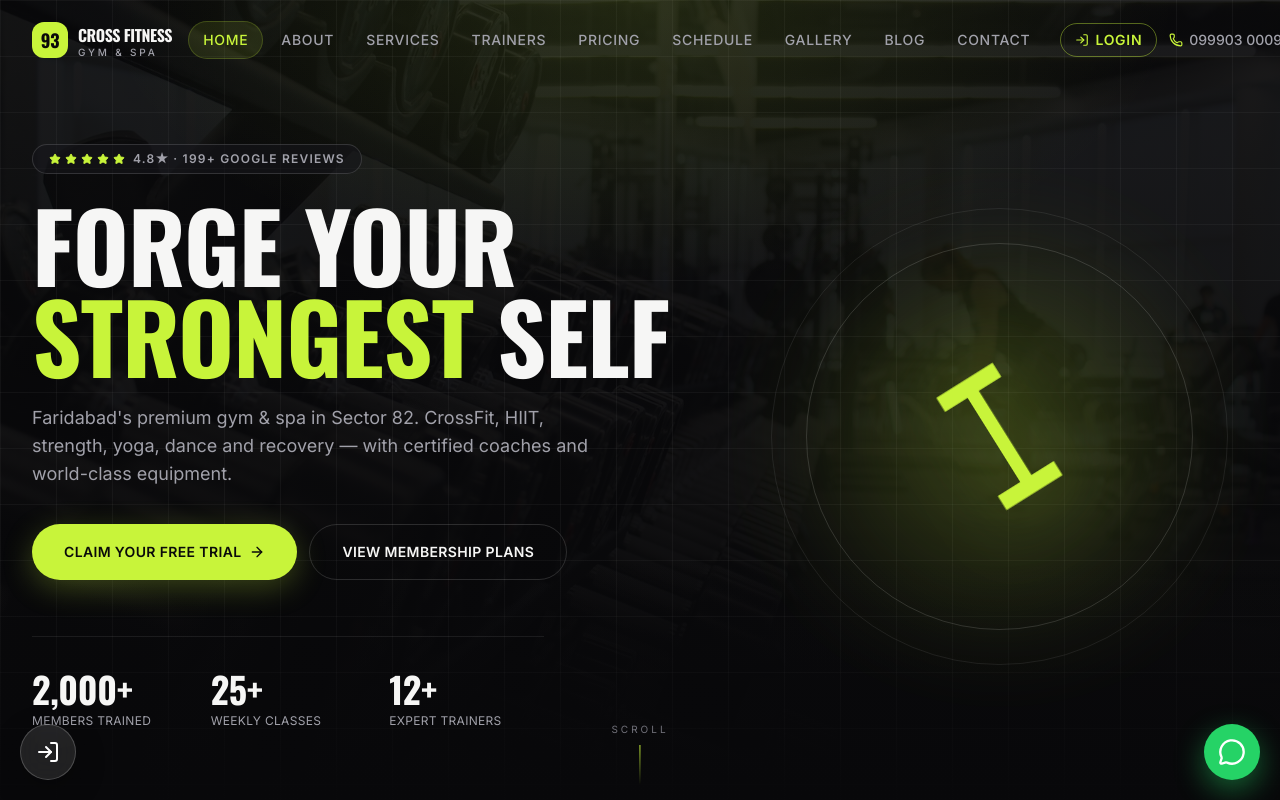
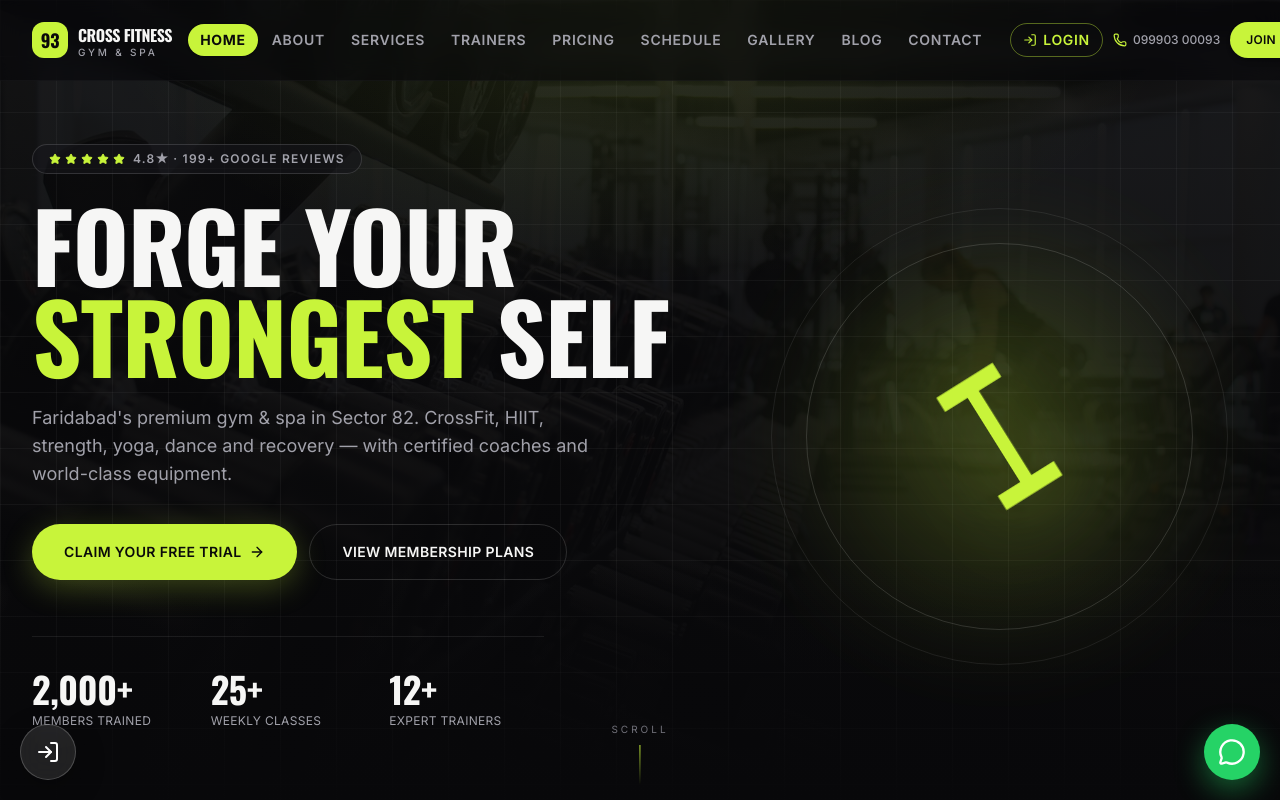
Before and after one commit to BhaveshSolanki2611/93-Cross-Fitness-Gym, a Next.js app: page / in a window 1280 px wide. Shown: the top 800 px of the page. Built offline with nearby package versions, Linux system fonts and the light colour scheme.

Commit message:
fix: restore desktop nav visibility at lg: breakpoint and improve header contrast

```diff
--- a/src/components/layout/site-header.tsx
+++ b/src/components/layout/site-header.tsx
@@ -41,15 +41,16 @@ export function SiteHeader() {
       className={cn(
         "fixed inset-x-0 top-0 z-50 transition-all duration-300",
         scrolled
-          ? "border-b border-border bg-background/85 backdrop-blur-xl shadow-lg"
-          : "border-b border-transparent bg-transparent"
+          ? "border-b border-border bg-background/90 backdrop-blur-xl shadow-lg shadow-black/20"
+          : "border-b border-border/40 bg-background/60 backdrop-blur-md"
       )}
     >
-      <div className="container-x flex h-16 items-center justify-between gap-4 md:h-20">
+      <div className="container-x flex h-16 items-center justify-between gap-2 md:h-20">
+        {/* Brand Logo */}
         <Logo className="shrink-0" />
 
-        {/* Desktop Navigation (XL screens and above for perfect 1-line alignment) */}
-        <nav className="hidden items-center gap-1 xl:flex">
+        {/* Desktop Navigation (visible 1024px lg and above) */}
+        <nav className="hidden items-center justify-center gap-0.5 lg:flex flex-1 px-2">
           {mainNav.map((item) => {
             const active =
               item.href === "/"
@@ -60,10 +61,10 @@ export function SiteHeader() {
                 key={item.href}
                 href={item.href}
                 className={cn(
-                  "whitespace-nowrap rounded-full px-3 py-1.5 text-xs xl:px-3.5 xl:py-2 xl:text-sm font-medium uppercase tracking-wider transition-all",
+                  "whitespace-nowrap rounded-full px-2.5 py-1 text-[11px] lg:px-3 lg:py-1.5 lg:text-xs xl:text-sm font-semibold uppercase tracking-wider transition-all",
                   active
-                    ? "bg-primary/10 text-primary border border-primary/20"
-                    : "text-muted hover:text-foreground hover:bg-surface-2/60"
+                    ? "bg-primary text-primary-foreground font-bold shadow-sm"
+                    : "text-muted hover:text-foreground hover:bg-surface-2/80"
                 )}
               >
                 {item.label}
@@ -72,29 +73,29 @@ export function SiteHeader() {
           })}
         </nav>
 
-        {/* Desktop Right Action Buttons */}
-        <div className="hidden items-center gap-3 xl:flex shrink-0">
+        {/* Desktop Right Actions (visible 1024px lg and above) */}
+        <div className="hidden items-center gap-2.5 lg:flex shrink-0">
           <Link
             href="/login"
-            className="flex items-center gap-1.5 whitespace-nowrap rounded-full border border-primary/40 px-3.5 py-1.5 text-xs xl:text-sm font-semibold uppercase tracking-wider text-primary transition-colors hover:bg-primary hover:text-primary-foreground"
+            className="flex items-center gap-1.5 whitespace-nowrap rounded-full border border-primary/40 px-3 py-1.5 text-xs xl:text-sm font-semibold uppercase tracking-wider text-primary transition-colors hover:bg-primary hover:text-primary-foreground"
           >
             <LogIn className="size-3.5" />
-            Login
+            <span>Login</span>
           </Link>
           <a
             href={`tel:${siteConfig.contact.phonePrimary}`}
-            className="flex items-center gap-1.5 whitespace-nowrap text-xs xl:text-sm font-medium text-muted hover:text-foreground transition-colors"
+            className="hidden xl:flex items-center gap-1.5 whitespace-nowrap text-xs font-medium text-muted hover:text-foreground transition-colors"
           >
             <Phone className="size-3.5 text-primary" />
-            {siteConfig.contact.phonePrimaryDisplay}
+            <span>{siteConfig.contact.phonePrimaryDisplay}</span>
           </a>
           <ButtonLink href="/join" size="sm" className="whitespace-nowrap shadow-md">
             Join Now
           </ButtonLink>
         </div>
 
-        {/* Mobile & Tablet Right Controls (XL:hidden) */}
-        <div className="flex items-center gap-2.5 xl:hidden">
+        {/* Mobile & Tablet Right Controls (< 1024px) */}
+        <div className="flex items-center gap-2 lg:hidden">
           <Link
             href="/login"
             className="flex items-center gap-1.5 rounded-full border border-primary/30 bg-primary/10 px-3 py-1.5 text-xs font-semibold uppercase tracking-wide text-primary transition-all hover:bg-primary hover:text-primary-foreground"
@@ -105,7 +106,7 @@ export function SiteHeader() {
           <button
             type="button"
             aria-label="Open menu"
-            className="flex size-10 items-center justify-center rounded-full border border-border-strong bg-surface-2/40 text-foreground transition-colors hover:bg-surface-2 sm:size-11"
+            className="flex size-10 items-center justify-center rounded-full border border-border-strong bg-surface-2/40 text-foreground transition-colors hover:bg-surface-2"
             onClick={() => setOpen(true)}
           >
             <Menu className="size-5" />
@@ -117,7 +118,7 @@ export function SiteHeader() {
       <AnimatePresence>
         {open && (
           <motion.div
-            className="fixed inset-0 z-50 xl:hidden"
+            className="fixed inset-0 z-50 lg:hidden"
             initial={{ opacity: 0 }}
             animate={{ opacity: 1 }}
             exit={{ opacity: 0 }}
@@ -157,7 +158,7 @@ export function SiteHeader() {
                       className={cn(
                         "rounded-xl px-4 py-3 text-base font-display uppercase tracking-wider transition-colors",
                         active
-                          ? "bg-primary/10 text-primary border border-primary/20"
+                          ? "bg-primary text-primary-foreground font-bold"
                           : "text-foreground hover:bg-surface-2"
                       )}
                     >
```
